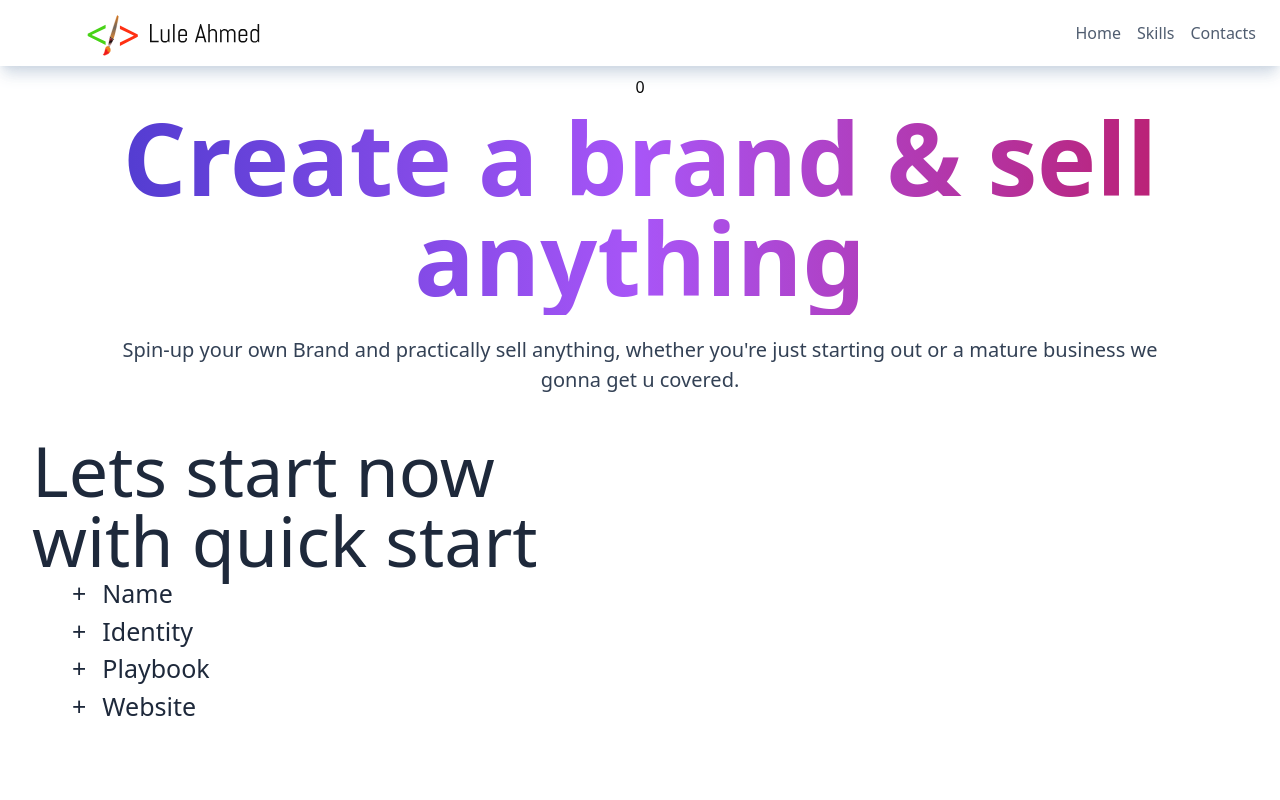
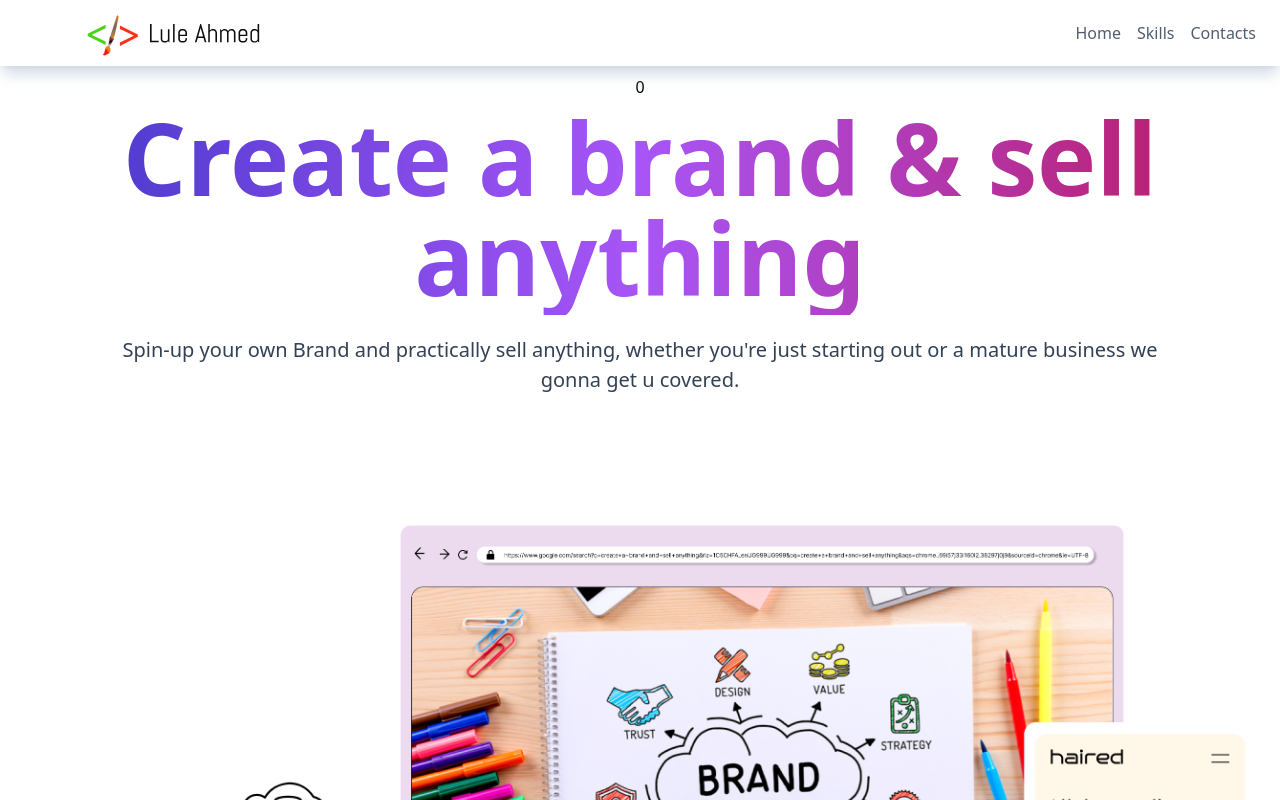
Before and after one commit to lulled/mynew-website, a React (Create React App) app: page / in a window 1280 px wide. Shown: the top 800 px of the page. Built offline with nearby package versions, Linux system fonts and the light colour scheme.

Commit message:
fixed brand image with .block class

```diff
--- a/src/componets/Brand.js
+++ b/src/componets/Brand.js
@@ -16,7 +16,7 @@ function Brand() {
                     <p className='text-slate-700 mt-5 py- md:mx-20  text-[20px]  font-light font-poppins '>
                    Spin-up your own Brand and practically sell anything, whether you're just starting out or a mature business we gonna get u covered.
                     </p>
-                    <img src={Brand1} alt='' className='hidden md:visible  md:w-full md:justify-center md:items-center   '/>
+                    <img src={Brand1} alt='' className='hidden md:block  md:w-full md:justify-center md:items-center   '/>
                     <img src={mbc} alt='' className=' w-full justify-center items-center  md:hidden '/>
                 </div>
 
```
